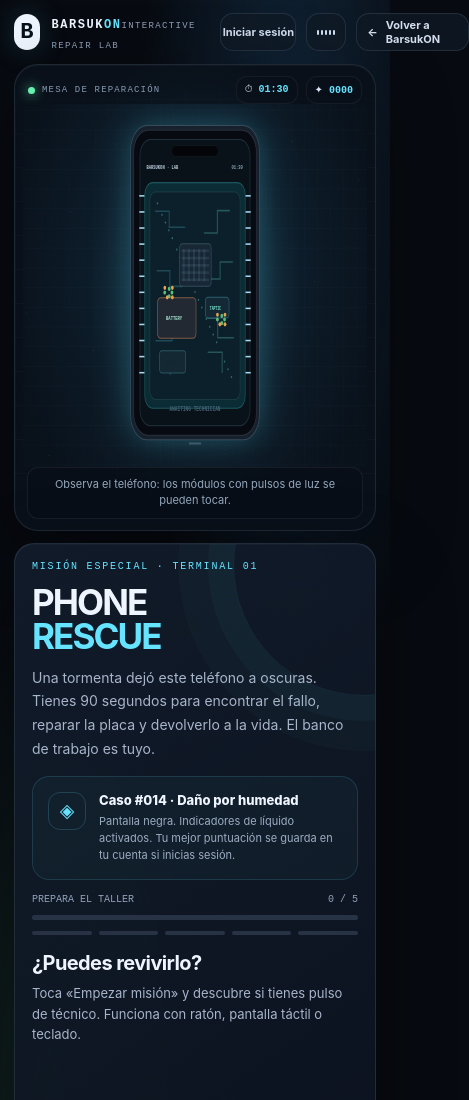
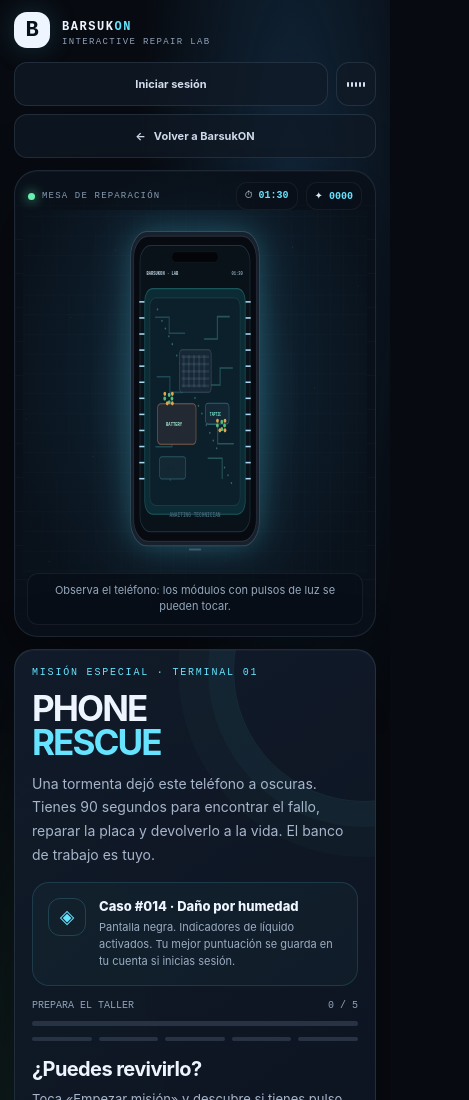
Before and after one commit to aretmbarsukov/BarsukOFF, a plain HTML site: page phone-rescue.html in a window 390 px wide. Shown: the top 1100 px of the page, 469 px wide, since content can reach past the window. Drawn offline with nearby package versions, Linux system fonts and the light colour scheme.

Commit message:
Fix mobile navigation layout
Co-authored-by: Copilot App <223556219+Copilot@users.noreply.github.com>

```diff
--- a/phone-rescue.html
+++ b/phone-rescue.html
@@ -37,10 +37,10 @@
     .brand { display: flex; align-items: center; gap: 12px; }
     .brand-mark { width: 42px; height: 42px; display: grid; place-items: center; border-radius: 13px; background: #eef5ff; color: #07111a; font-weight: 950; font-family: ui-monospace, monospace; font-size: 22px; box-shadow: 0 0 30px #66e4ff2e; }
     .brand-title { font-family: ui-monospace, monospace; font-size: 14px; font-weight: 900; letter-spacing: .13em; }
-    .brand-subtitle { margin-top: 3px; color: var(--muted); font-family: ui-monospace, monospace; font-size: 9px; letter-spacing: .15em; text-transform: uppercase; }
+    .brand-subtitle { display: block; margin-top: 3px; color: var(--muted); font-family: ui-monospace, monospace; font-size: 9px; letter-spacing: .15em; text-transform: uppercase; }
     .top-actions { display: flex; align-items: center; gap: 10px; }
     .back-link, .sound-button { min-height: 42px; display: inline-flex; align-items: center; justify-content: center; gap: 8px; padding: 0 14px; border: 1px solid var(--line); border-radius: 13px; background: #111a27bd; color: #d3deef; font-size: 12px; font-weight: 700; }
-    .account-link { max-width: 230px; overflow: hidden; text-overflow: ellipsis; white-space: nowrap; }
+    .account-link { min-width: 0; max-width: 230px; overflow: hidden; text-overflow: ellipsis; white-space: nowrap; }
     .sound-button { cursor: pointer; }
     .sound-button[aria-pressed="true"] { border-color: #67f0b055; color: var(--green); }
     .game-grid { flex: 1; min-height: 580px; display: grid; grid-template-columns: minmax(300px, .82fr) minmax(0, 1.18fr); gap: 18px; }
@@ -108,6 +108,12 @@
     }
     @media (max-width: 800px) {
       .app { min-height: 100svh; gap: 12px; padding-top: max(12px, env(safe-area-inset-top)); padding-bottom: max(14px, env(safe-area-inset-bottom)); }
+      .topbar { flex-wrap: wrap; }
+      .top-actions { display: grid; width: 100%; grid-template-columns: minmax(0, 1fr) auto; gap: 8px; }
+      .back-link, .sound-button { min-height: 44px; }
+      .account-link { grid-column: 1; grid-row: 1; max-width: none; justify-self: stretch; }
+      .sound-button { grid-column: 2; grid-row: 1; }
+      .top-actions > .back-link:last-child { grid-column: 1 / -1; width: 100%; }
       .game-grid { min-height: auto; grid-template-columns: 1fr; gap: 12px; }
       .bench { order: -1; min-height: 0; }
       .canvas-wrap { flex: none; height: clamp(275px, 43svh, 390px); }
@@ -123,8 +129,7 @@
     @media (max-width: 420px) {
       .brand-mark { width: 36px; height: 36px; }
       .brand-title { font-size: 12px; }
-      .back-link, .sound-button { min-height: 38px; padding: 0 10px; font-size: 11px; }
-      .account-link { max-width: 130px; }
+      .back-link, .sound-button { padding: 0 10px; font-size: 11px; }
       .sound-label { display: none; }
       .hud-item { padding: 7px 8px; font-size: 10px; }
       .briefing { padding: 17px; border-radius: 20px; }
```
Also changed, not shown: index.html (+1 -1 lines).
